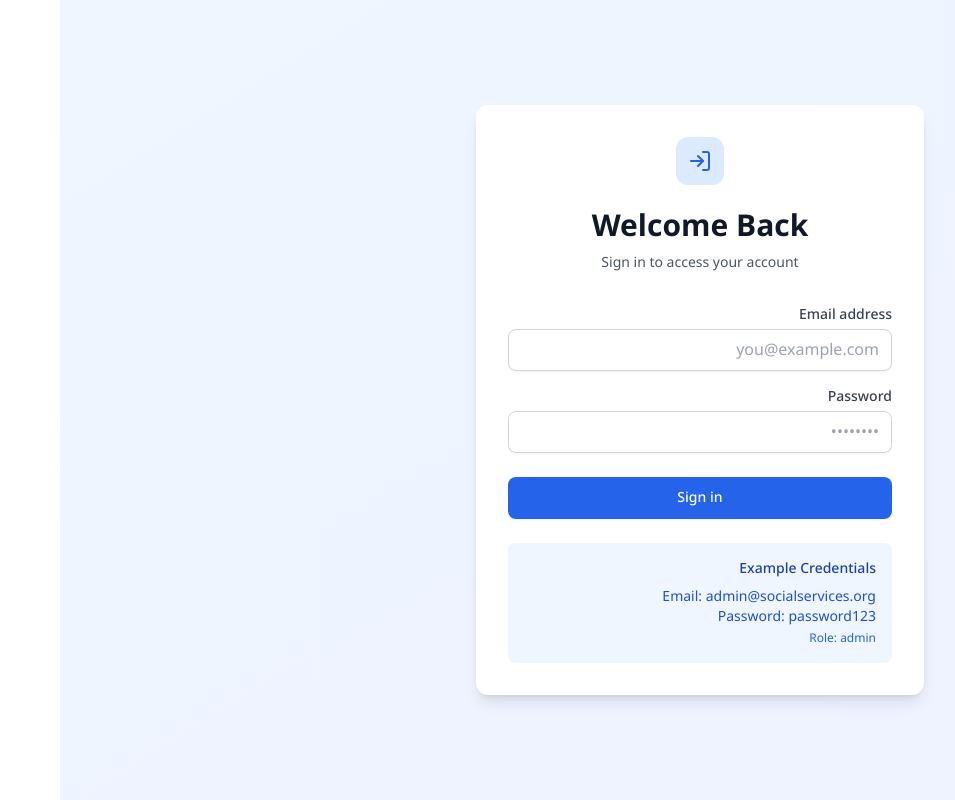
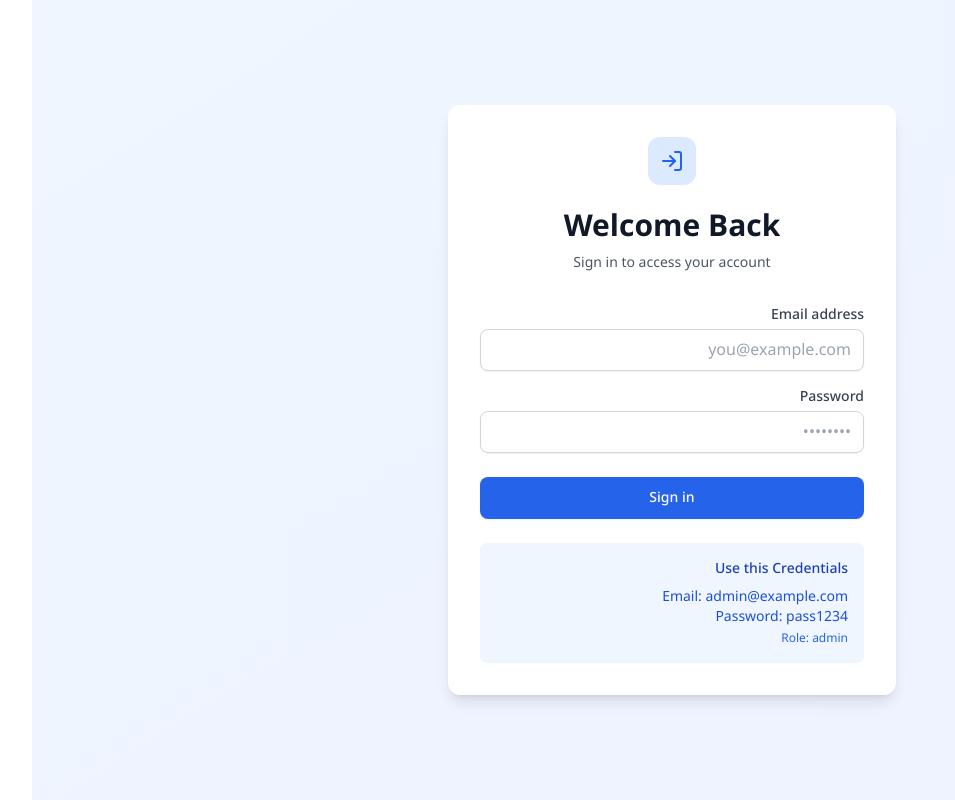
Before and after one commit to TAGOOZ/khairDB, a React (Vite) app: page /login in a window 1280 px wide. Shown: the whole page, without its empty margins (173-1128 px from the left). Built offline with nearby package versions, Linux system fonts and the light colour scheme.

Commit message:
Update Login.tsx

```diff
--- a/src/pages/Login.tsx
+++ b/src/pages/Login.tsx
@@ -51,10 +51,10 @@ export function Login() {
           />
 
           <div className="mt-6 bg-blue-50 rounded-lg p-4">
-            <h3 className="text-sm font-medium text-blue-800 mb-2">Example Credentials</h3>
+            <h3 className="text-sm font-medium text-blue-800 mb-2">Use this Credentials</h3>
             <div className="text-sm text-blue-700">
-              <p>Email: {AUTH_CONFIG.exampleCredentials.email}</p>
-              <p>Password: {AUTH_CONFIG.exampleCredentials.password}</p>
+              <p>Email: admin@example.com</p>
+              <p>Password: pass1234</p>
               <p className="mt-1 text-xs text-blue-600">Role: {AUTH_CONFIG.exampleCredentials.role}</p>
             </div>
           </div>
```
